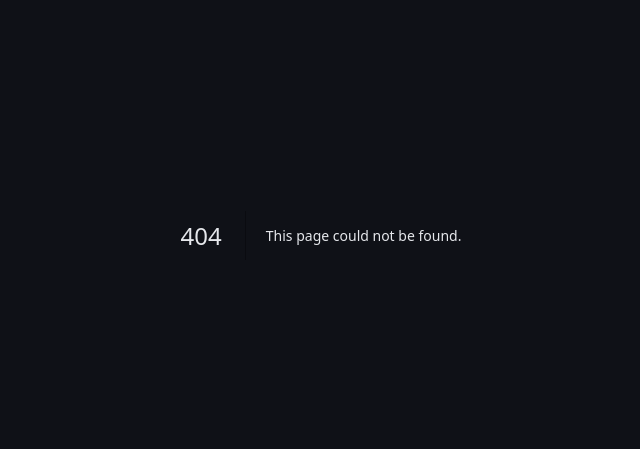
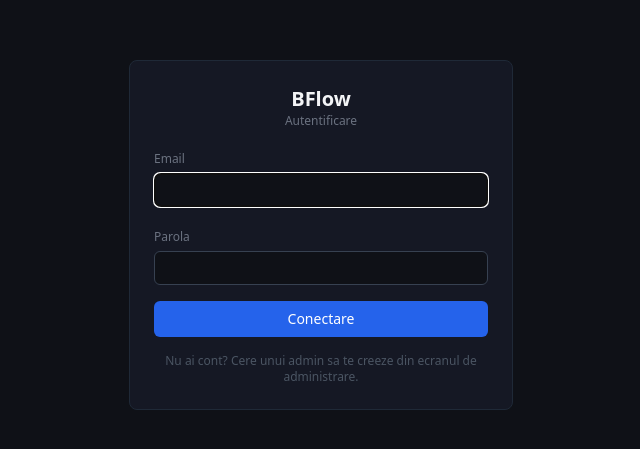
Before and after one commit to AndreiBAA/bflow, a Next.js app: page /login in a window 1280 px wide. Before the commit this address had no page. Shown: the part 165-614 px from the top of the page, without its empty margins (319-959 px from the left). Built offline with nearby package versions, Linux system fonts and the light colour scheme; no server answers.

Commit message:
Add login page with authentication functionality

```diff
--- /dev/null
+++ b/app/login/page.js
@@ -0,0 +1,81 @@
+"use client";
+import { useState } from "react";
+import { useRouter } from "next/navigation";
+import { supabase } from "@/lib/supabaseClient";
+
+export default function LoginPage() {
+    const router = useRouter();
+    const [email, setEmail] = useState("");
+    const [password, setPassword] = useState("");
+    const [error, setError] = useState(null);
+    const [loading, setLoading] = useState(false);
+
+  async function handleSubmit(e) {
+        e.preventDefault();
+        setLoading(true);
+        setError(null);
+        const { error: signInError } = await supabase.auth.signInWithPassword({ email, password });
+        setLoading(false);
+        if (signInError) {
+                setError("Email sau parola gresita.");
+                return;
+        }
+        router.push("/");
+        router.refresh();
+  }
+
+  return (
+        <main className="min-h-screen flex items-center justify-center px-4">
+          <form
+          onSubmit={handleSubmit}
+          className="w-full max-w-sm bg-[#151824] border border-gray-800 rounded-lg p-6 space-y-4"
+        >
+                    <div className="text-center mb-2">
+                      <div className="text-xl font-semibold text-gray-100">BFlow</div>
+            <div className="text-xs text-gray-500">Autentificare</div>
+            </div>
+
+  {error && (
+              <div className="bg-red-950 border border-red-800 text-red-300 text-sm px-3 py-2 rounded-md">
+  {error}
+    </div>
+           )}
+
+        <div>
+                    <label className="text-xs text-gray-500">Email</label>
+            <input
+              type="email"
+              autoFocus
+              required
+              value={email}
+              onChange={(e) => setEmail(e.target.value)}
+              className="w-full mt-1 bg-[#0f1117] border border-gray-700 rounded-md px-2 py-1.5 text-sm text-gray-200"
+            />
+                </div>
+
+        <div>
+                          <label className="text-xs text-gray-500">Parola</label>
+            <input
+              type="password"
+              required
+              value={password}
+              onChange={(e) => setPassword(e.target.value)}
+              className="w-full mt-1 bg-[#0f1117] border border-gray-700 rounded-md px-2 py-1.5 text-sm text-gray-200"
+            />
+                </div>
+
+        <button
+            type="submit"
+            disabled={loading}
+            className="w-full bg-blue-600 hover:bg-blue-500 disabled:opacity-60 text-white text-sm font-medium px-3 py-2 rounded-md"
+          >
+            {loading ? "Se conecteaza..." : "Conectare"}
+</button>
+
+        <p className="text-xs text-gray-600 text-center">
+            Nu ai cont? Cere unui admin sa te creeze din ecranul de administrare.
+  </p>
+  </form>
+  </main>
+  );
+}
```
